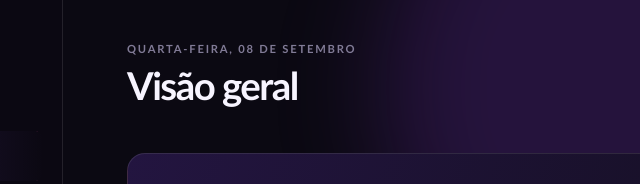
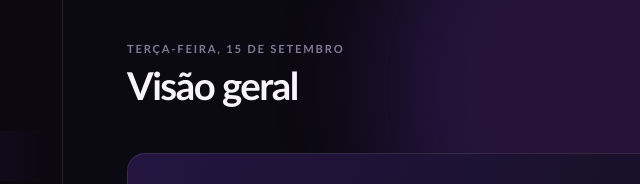
Before and after one commit to Victorpc132/Projeto_PPO1, a plain HTML site: page Matchmaking_Games/main_page/main.html in a window 1280 px wide. Shown: the top 184 px of the page, 185-825 px from the left. Drawn offline with Linux system fonts and the light colour scheme; sample sign-in values are in the browser's storage.

Commit message:
adicionei a data com base na data do pc

```diff
--- a/Matchmaking_Games/main_page/main.html
+++ b/Matchmaking_Games/main_page/main.html
@@ -25,7 +25,7 @@
     <main class="content">
       <header class="topbar"><button class="mobile-menu" id="menu-toggle" aria-label="Abrir menu">☰</button>
         <div>
-          <p class="eyebrow">QUARTA-FEIRA, 08 DE SETEMBRO</p>
+          <p class="eyebrow" id="dia_mes">carregando...</p>
           <h1 id="page-title">Visão geral</h1>
         </div>
         <div class="user-chip"><span class="avatar" id="user-avatar">DU</span><span id="user-name">Jogador</span></div>
--- a/Matchmaking_Games/main_page/main.js
+++ b/Matchmaking_Games/main_page/main.js
@@ -30,3 +30,14 @@ $('#filter-form').addEventListener('submit', (event) => { event.preventDefault()
 document.querySelectorAll('.accept').forEach((button) => button.addEventListener('click', () => { button.closest('.friend-request').remove(); toast('Solicitação aceita. Marina agora é sua amiga.'); }));
 $('#clear-account').addEventListener('click', () => { localStorage.clear(); toast('Dados locais apagados'); setTimeout(() => { window.location.href = '../cadastro.html'; }, 1000); });
 renderHighlights(); renderPlayers(); fillProfile();
+
+
+
+const hoje = new Date()
+    const dataFormatada = hoje.toLocaleDateString('pt-br',{
+      weekday: 'long',
+      day: 'numeric',
+      month: 'long'
+    });
+
+document.getElementById('dia_mes').innerText = dataFormatada;
```
